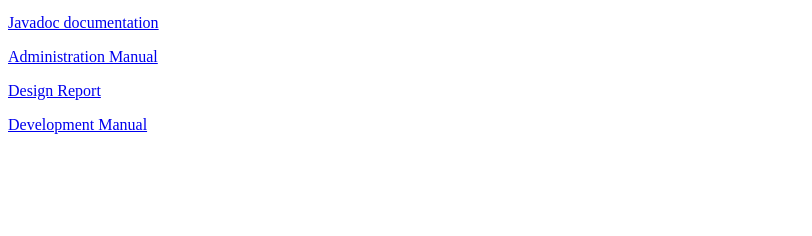
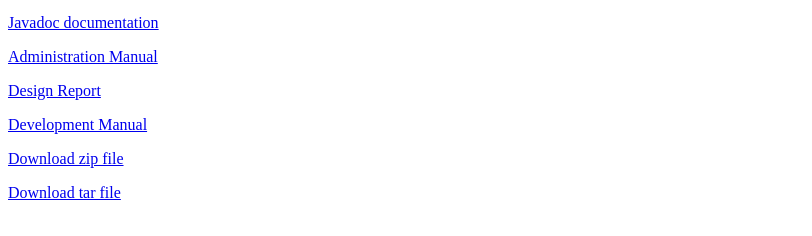
Before and after one commit to aevartg/TicTacWenger, a plain HTML site: page docs/index.html in a window 1280 px wide. Shown: the part 100-336 px from the top of the page, without its empty margins (0-812 px from the left). Drawn offline with Linux system fonts and the light colour scheme.

Commit message:
download links added

```diff
--- a/docs/index.html
+++ b/docs/index.html
@@ -34,5 +34,15 @@
 				Development Manual
 			</a>
 		</p>
+		<p>
+			<a href="https://github.com/aevartg/TicTacWenger/zipball/master">
+				Download zip file
+			</a>
+		</p>
+		<p>
+			<a href="https://github.com/aevartg/TicTacWenger/tarball/master">
+				Download tar file
+			</a>
+		</p>
 	</body>
 </html>
```
